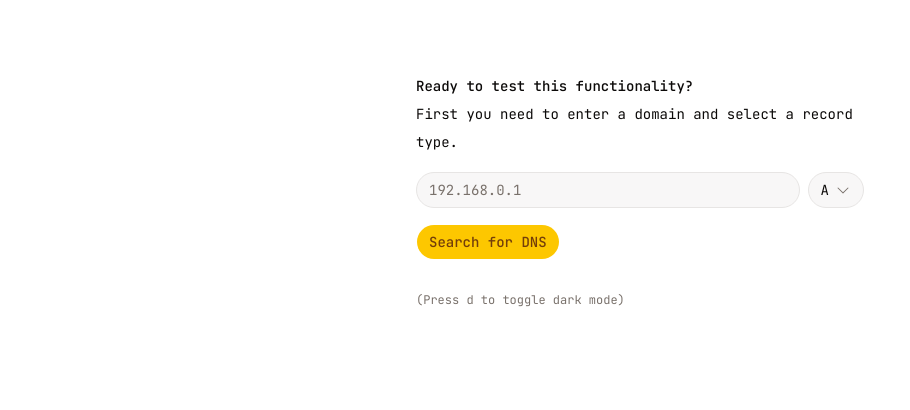
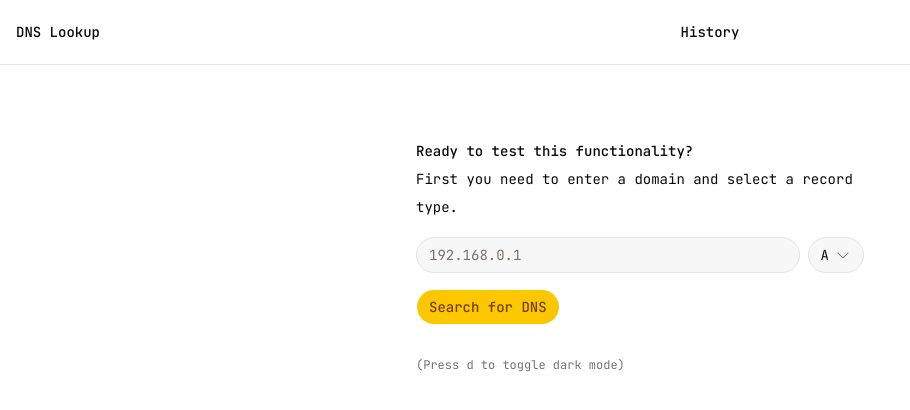
Before and after one commit to arthurreira/af-dns-lookup, a Next.js app: page / in a window 1280 px wide. Shown: the top 410 px of the page, without its empty margins (0-910 px from the left). Built offline with nearby package versions, Linux system fonts and the light colour scheme.

Commit message:
add history page with formatted timestamps and domain links

```diff
--- /dev/null
+++ b/app/api/history/route.ts
@@ -0,0 +1,12 @@
+import { redis } from "@/lib/redis-client"
+
+
+export async function GET(request: Request) {
+
+    const keys = await redis.keys('lookup:*')
+
+    const lookupData = await redis.mget(...keys)
+
+    return Response.json(lookupData)
+
+}
--- /dev/null
+++ b/app/history/page.tsx
@@ -0,0 +1,63 @@
+import { Card, CardContent, CardFooter, CardHeader } from "@/components/ui/card"
+import Link from "next/link"
+
+interface LookupRecord {
+  domain: string
+  type: string
+  result: object
+  timestamp: string
+}
+export default async function Page() {
+
+  const res = await fetch('http://localhost:3000/api/history')
+
+  const data = await res.json()
+
+  return (
+
+    <main className="flex min-h-screen  ">
+      <div className="flex justify-center p-6">
+        <div className="flex max-w-md min-w-0 flex-col gap-4 text-sm leading-loose">
+          <div>
+            <h1 className="font-medium">Here you can see your DNS lookup history</h1>
+            <p>Also can be filtered by domain and record type etc you name it...</p>
+          </div>
+          <div className="font-mono text-xs text-muted-foreground">
+            (Press <kbd>d</kbd> to toggle dark mode)
+          </div>
+        </div>
+      </div>
+
+      <div className="mb-4">
+        <div style={{ display: 'grid', gridTemplateColumns: 'repeat(3, 1fr)', gap: '1rem' }}>
+          {data.map((lookup: LookupRecord, index: number) => (
+            <Card key={index} style={{ minWidth: 0 }} className="flex flex-col space-y-10 gap-2 p-4 ">
+              <CardHeader className=" p-0 ">
+
+                <div className="flex justify-between">
+                  <h2 className="text-xs font-semibold">
+                    {new Date(lookup.timestamp).toLocaleDateString()}
+                  </h2>
+                  <p className="text-xs text-primary">
+                    {new Date(lookup.timestamp).toLocaleTimeString()}
+                  </p>
+                </div>
+              </CardHeader>
+              <CardContent className="text-xs bg-muted rounded-md p-3 overflow-auto max-h-full">
+                <pre >
+                  <code>{JSON.stringify(lookup, null, 2)}</code>
+                </pre>
+              </CardContent>
+
+              <CardFooter className="p-0 ">
+                <Link href={`http://${lookup.domain}`} className="text-sm text-primary font-bold">{lookup.domain}</Link>
+              </CardFooter>
+            </Card>
+          ))}
+        </div>
+      </div>
+
+    </main>
+
+  )
+}
--- a/app/layout.tsx
+++ b/app/layout.tsx
@@ -4,6 +4,7 @@ import "./globals.css"
 import { ThemeProvider } from "@/components/theme-provider"
 import { cn } from "@/lib/utils";
 import { Toaster } from "@/components/ui/sonner"
+import Link from "next/link";
 
 const instrumentSansHeading = Instrument_Sans({subsets:['latin'],variable:'--font-heading'});
 
@@ -26,6 +27,28 @@ export default function RootLayout({
       className={cn("antialiased", fontSans.variable, "font-mono", jetbrainsMono.variable, instrumentSansHeading.variable)}
     >
       <body>
+
+        <nav className="w-full border-b ">
+          <div className="container flex h-16 items-center space-x-4 mx-4 sm:space-x-6">
+              <Link
+              href="/"
+              className="text-sm font-medium transition-colors hover:text-primary"
+            >
+              DNS Lookup
+            </Link>
+            <div className="mx-auto">
+
+            <Link
+              href="/history"
+              className="text-sm font-medium transition-colors hover:text-primary"
+            >
+              History
+            </Link>
+            </div>
+
+          </div>
+
+        </nav>
         <Toaster />
 
         <ThemeProvider>{children}</ThemeProvider>
```
